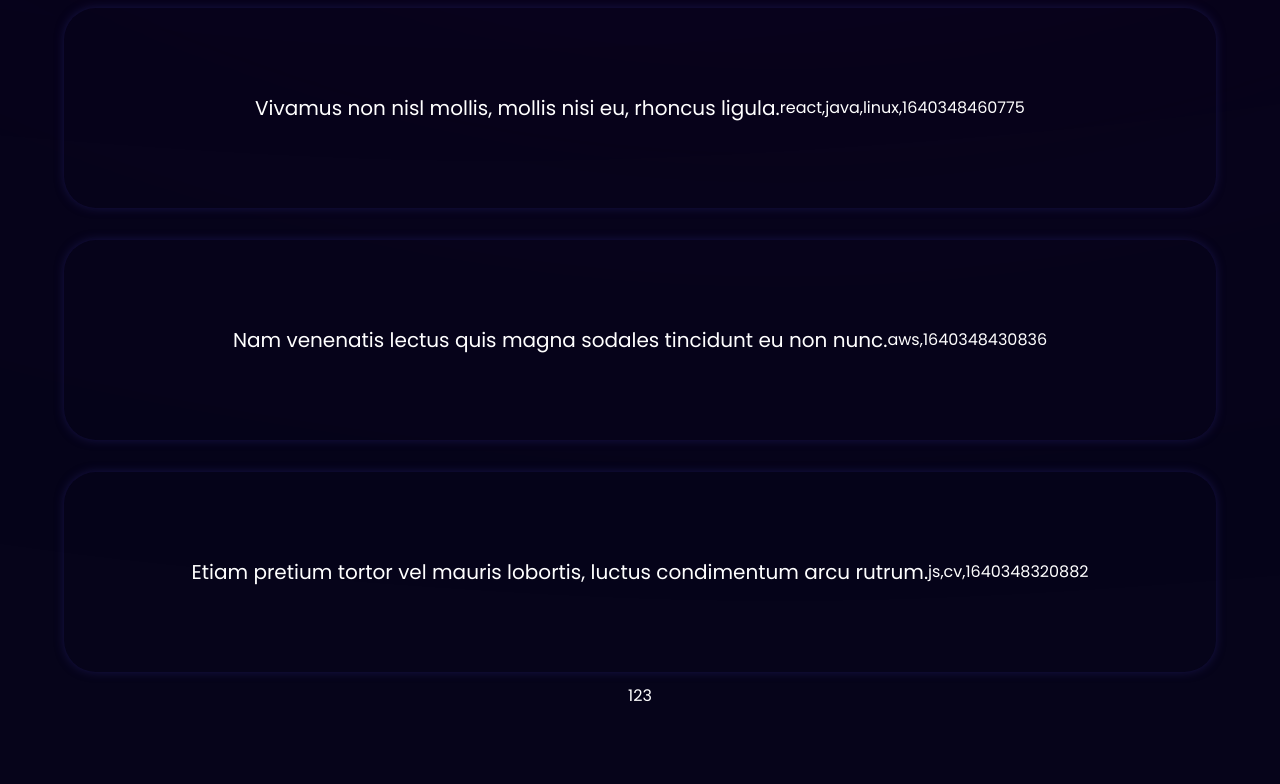
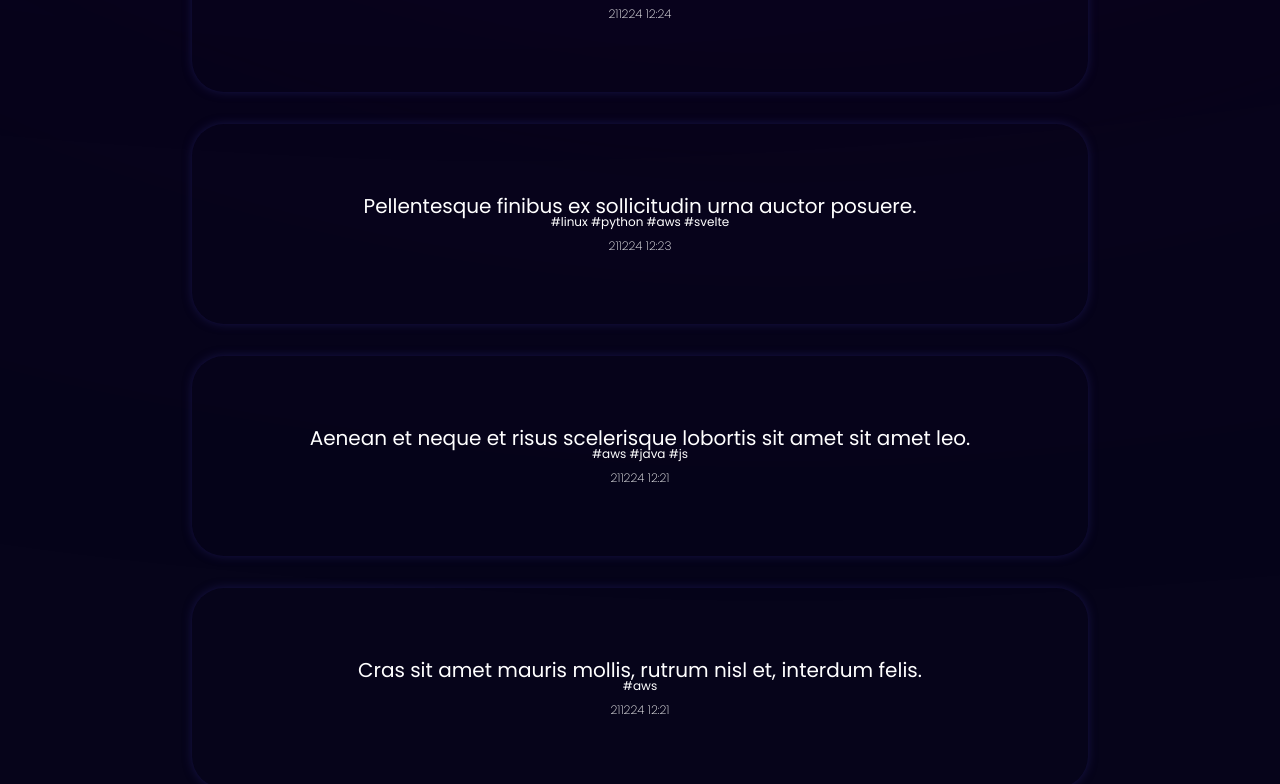
Before and after one commit to s-dongmins/blog, a Svelte app: page / in a window 1280 px wide. Shown: the part 1760-2544 px from the top of the page. Before the commit the page ends 2467 px from the top, so only its background shows below. Built offline with nearby package versions, Linux system fonts and the light colour scheme; no server answers.

Commit message:
pagination and bugfix

```diff
--- a/src/App.svelte
+++ b/src/App.svelte
@@ -1,14 +1,13 @@
 <script lang="ts">
-  import { routerMap } from "@/assets/modules/Route";
+  import { router, routerMap } from "@/assets/modules/Route";
   import { path } from "@/assets/modules/Route";
   import { hashs } from "@/assets/modules/Route";
 
   import Navigation from "./components/Navigation.svelte";
   import Root from "./routes/Root.svelte";
-  import Hash from "./routes/Hash.svelte";
-  import Setting from "./routes/Setting.svelte";
-  import NotFound from "./routes/NotFound.svelte";
   import Page from "./components/Page.svelte";
+  import About from "./routes/About.svelte";
+  import Post from "./routes/Post.svelte";
 
   window.onpopstate = function (event: any) {
     $path = (event.state && event.state.path) ?? [routerMap.root];
@@ -65,15 +64,15 @@
 
 <Navigation />
 
-<!-- <div class="gap" />
+<div class="gap" />
 {#if $path[0] === routerMap.root}
-  <Root />
-{:else if $path[0] === routerMap.hash}
-  <Hash id={parseInt($path[1] && $path[1].slice(1)) || -1} />
-{:else if $path[0] === routerMap.setting}
-  <Setting />
+  {#if $hashs.length === 0}
+    <Root />
+  {/if}
+{:else if $path[0] === routerMap.about}
+  <About />
 {:else}
-  <NotFound />
-{/if} -->
+  <Post />
+{/if}
 
 <Page />
--- a/src/assets/modules/Route.ts
+++ b/src/assets/modules/Route.ts
@@ -3,7 +3,7 @@ import { writable, Writable } from "svelte/store";
 
 export const routerMap = {
     root: "/",
-    aboutme: "/aboutme",
+    about: "/about",
     hash: "/hash",
     setting: "/setting",
 };
--- a/src/assets/modules/Utilities.ts
+++ b/src/assets/modules/Utilities.ts
@@ -1,3 +1,12 @@
-export function test() {
-    return 'test';
+export function timeCalc(timestamp: number): string {
+    const date = new Date(timestamp);
+    return `${date.getFullYear() % 100}${(date.getMonth() + 1)
+        .toString()
+        .padStart(2, "0")}${date
+            .getDate()
+            .toString()
+            .padStart(2, "0")} ${date
+                .getHours()
+                .toString()
+                .padStart(2, "0")}:${date.getMinutes().toString().padStart(2, "0")}`;
 }
--- a/src/components/Navigation.svelte
+++ b/src/components/Navigation.svelte
@@ -70,7 +70,7 @@
 <div class="nav">
   <a class="home" href="/" on:click|preventDefault={router}>Dongmini</a>
   <div class="hash" on:focus={hashOver} on:mouseover={hashOver}>
-    <a class="button" href="/hash" on:click|preventDefault={router}>#</a>
+    <a class="button" href="/about" on:click|preventDefault={router}>#</a>
     {#if hash}
       <ul
         class="tagList"
--- a/src/components/Page.svelte
+++ b/src/components/Page.svelte
@@ -3,20 +3,30 @@
   import { testAPI } from "@/testdata/APITest";
   import type { Post } from "@/testdata/Post";
 
+  import { timeCalc } from "@/assets/modules/Utilities";
+  import { router } from "@/assets/modules/Route";
+
   let page: number = 1;
-  let pagebar: number[] = [page - 2, page - 1, page, page + 1, page + 2].filter(
-    (elem) => elem > 0
-  );
+  let length: number = 0;
   let posts: Post[] = [];
   let query: string = "/page";
-  $: query =
-    "/page?tag=" +
-    $hashs.map((elem) => elem.slice(1)).join(",") +
-    "&page=" +
-    page.toString();
-  console.log("testing");
-  console.log(query);
-  $: posts = testAPI(query, "GET");
+  let pagebar: number[] = [];
+  $: {
+    query =
+      "?tag=" +
+      $hashs.map((elem) => elem.slice(1)).join(",") +
+      "&page=" +
+      page.toString();
+    posts = testAPI("/page" + query, "GET");
+    length = testAPI("/length" + query, "GET");
+    pagebar = [page - 2, page - 1, page, page + 1, page + 2].filter(
+      (elem) => 0 < elem && elem <= Math.floor((length + 9) / 10)
+    );
+  }
+
+  function pageChange(num: number) {
+    page = num;
+  }
 
   function test() {
     console.log(query);
@@ -31,8 +41,9 @@
     align-items: center;
     width: 100%;
     .post {
-      width: 90%;
+      width: 70%;
       display: flex;
+      flex-direction: column;
       justify-content: center;
       align-items: center;
       margin: 1em;
@@ -44,26 +55,45 @@
         font-size: 1.25em;
       }
       .hashs {
+        font-size: 0.75em;
       }
-      .date {
+      .datetime {
         font-size: 0.75em;
         font-weight: 200;
         margin-top: 1em;
       }
     }
+    .page {
+      .num {
+        padding: 0.2em;
+      }
+      .selected {
+        background: #06041a;
+        border-radius: 100em;
+      }
+      margin-bottom: 2em;
+    }
   }
 </style>
 
 <div class="container">
-  <div on:click={test}><br /><br /><br /><br /><br /><br /><br />click me</div>
+  <div on:click={test}>result: {length}</div>
   {#each posts as post}
-    <a class="post" href="#">
+    <a class="post" href={'/' + post.id} on:click|preventDefault={router}>
       <div class="title">{post.title}</div>
-      <div class="hashs">{post.hashs}</div>
-      <div class="datetime">{post.datetime}</div>
+      <div class="hashs">
+        {'#' + post.hashs.slice(0, -1).split(',').join(' #')}
+      </div>
+      <div class="datetime">{timeCalc(post.datetime)}</div>
     </a>
   {/each}
   <div class="page">
-    {#each pagebar as num}<span class="num">{num}</span>{/each}
+    {#each pagebar as num}
+      {#if num == page}
+        <span class="num selected">{num}</span>
+      {:else}
+        <span class="num" on:click={() => pageChange(num)}>{num}</span>
+      {/if}
+    {/each}
   </div>
 </div>
--- /dev/null
+++ b/src/routes/About.svelte
@@ -0,0 +1,4 @@
+<script lang="ts">
+</script>
+
+<p>Hello, I'm dongmin</p>
--- a/src/routes/Hash.svelte
+++ /dev/null
@@ -1,6 +0,0 @@
-<script lang="ts">
-  import { router } from "@/assets/modules/Route";
-  // export let id: Number;
-</script>
-
-<p>coming soon</p>
--- /dev/null
+++ b/src/routes/Post.svelte
@@ -0,0 +1,40 @@
+<script lang="ts">
+  import { testAPI } from "@/testdata/APITest";
+  import type { Post } from "@/testdata/Post";
+  import type { Comment } from "@/testdata/Comment";
+
+  import { timeCalc } from "@/assets/modules/Utilities";
+  import { router, path } from "@/assets/modules/Route";
+
+  let postID: string = "";
+  let post: Post;
+  let comments: Comment[] = [];
+  $: {
+    postID = $path[0].slice(1);
+    post = testAPI(`/post/${postID}`, "GET");
+    comments = testAPI(`/comment/${postID}`, "GET");
+  }
+</script>
+
+<style lang="scss">
+</style>
+
+<div class="component">
+  <div class="post">
+    <h1>{post.title}</h1>
+    <div>{timeCalc(post.datetime)}</div>
+    <div>{post.hashs}</div>
+    <div>{post.views}</div>
+    <div>{post.content}</div>
+  </div>
+  {#each comments as comment}
+    <div class="comment">
+      <span>{timeCalc(comment.datetime)}</span>
+      <span>{comment.mbti}</span>
+      <span>{comment.name}</span>
+      <span>{comment.email}</span>
+      <span>{comment.ip}</span>
+      <span>{comment.content}</span>
+    </div>
+  {/each}
+</div>
--- a/src/routes/Root.svelte
+++ b/src/routes/Root.svelte
@@ -1,4 +1,5 @@
 <script lang="ts">
+  import { timeCalc } from "@/assets/modules/Utilities";
   interface Guestbook {
     mbti: string;
     name: string;
@@ -49,15 +50,6 @@
       (a: Guestbook, b: Guestbook) => b.datetime - a.datetime
     );
     guestbooks = items;
-  }
-  function timeCalc(timestamp: number) {
-    const date = new Date(timestamp);
-    return `${date.getFullYear() % 100}${
-      date.getMonth() + 1
-    }${date.getDate()} ${date
-      .getHours()
-      .toString()
-      .padStart(2, "0")}:${date.getMinutes().toString().padStart(2, "0")}`;
   }
 </script>
 
--- a/src/testdata/APITest.ts
+++ b/src/testdata/APITest.ts
@@ -30,6 +30,8 @@ export function testAPI(query: string, method: string, body: any = {}): any {
         return comment(query.slice(8), method, body);
     } else if (query.startsWith('/page')) {
         return page(query.slice(5), method);
+    } else if (query.startsWith('/length')) {
+        return length(query.slice(7), method);
     } else if (query.startsWith("/hashmap")) {
         return hashmap(query.slice(8), method);
     } else {
@@ -42,7 +44,7 @@ function post(query: string, method: string, body: any) {
     switch (method) {
         case "GET":
             for (let p of posts) {
-                if (p.id === query) {
+                if (p.id === query.slice(1)) {
                     return p;
                 }
             }
@@ -156,6 +158,36 @@ function page(query: string, method: string = 'GET') {
             throw new SyntaxError("Invalid method");
     }
 }
+function length(query: string, method: string = 'GET') {
+    let tag: string = '';
+    const params = new URLSearchParams(query);
+    for (let entry of params.entries()) {
+        if (entry[0] === 'tag') {
+            tag = entry[1];
+        }
+    }
+
+    switch (method) {
+        case "GET":
+            if (tag === '') {
+                return posts.length;
+            } else {
+                const tagList: string[] = tag.split(",").map((elem) => elem + ",");
+                let result: Post[] = posts.filter((elem) => {
+                    let flag = true;
+                    for (let t of tagList) {
+                        if (!elem.hashs.includes(t)) {
+                            flag = false;
+                        }
+                    }
+                    return flag;
+                });
+                return result.length;
+            }
+        default:
+            throw new SyntaxError("Invalid method");
+    }
+}
 //todo
 function hashmap(query: string, method: string = 'GET') {
     let sel: string = '';
```
Also changed, not shown: src/components/test.svelte (deleted, +0 -156 lines).
